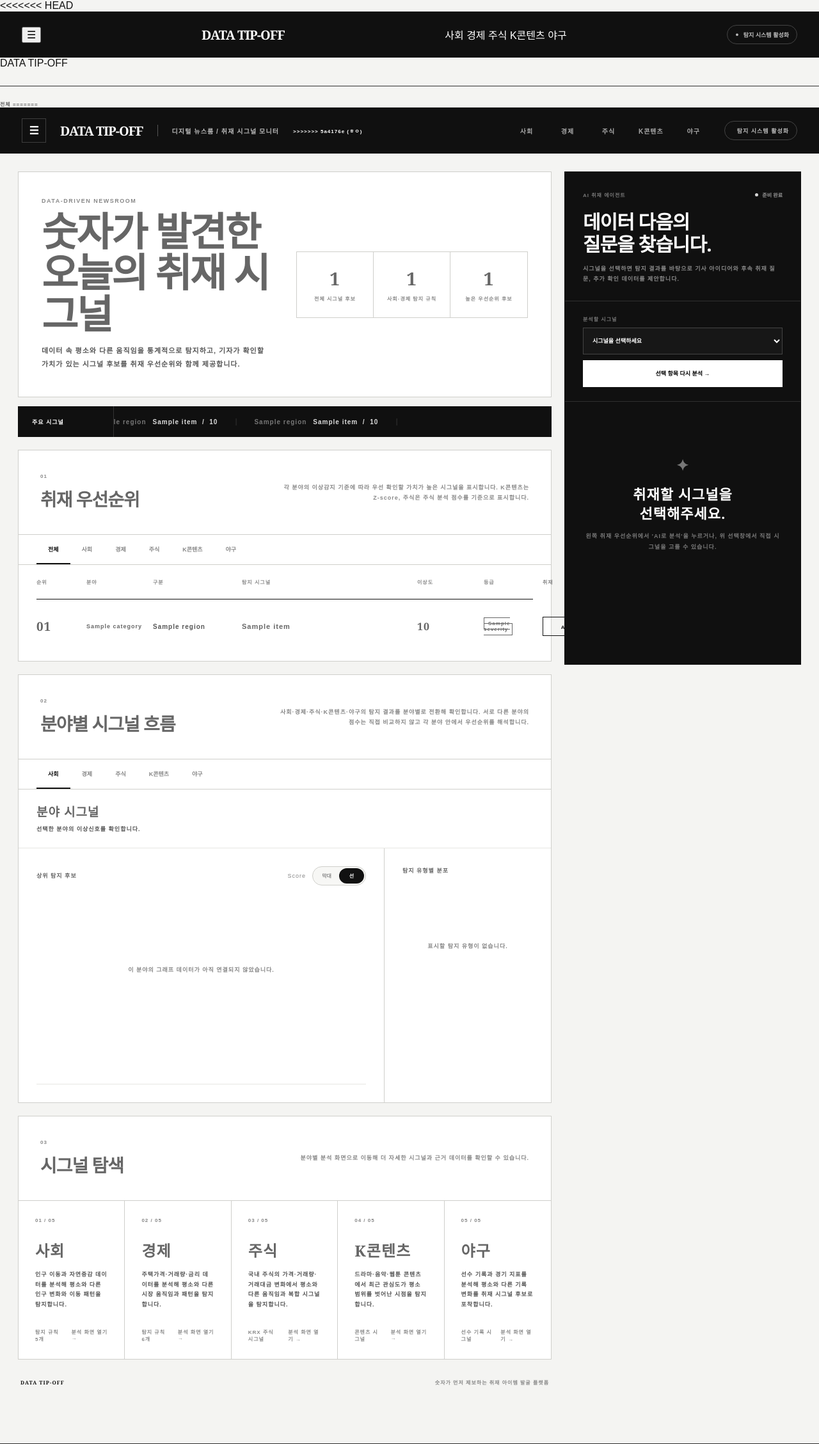
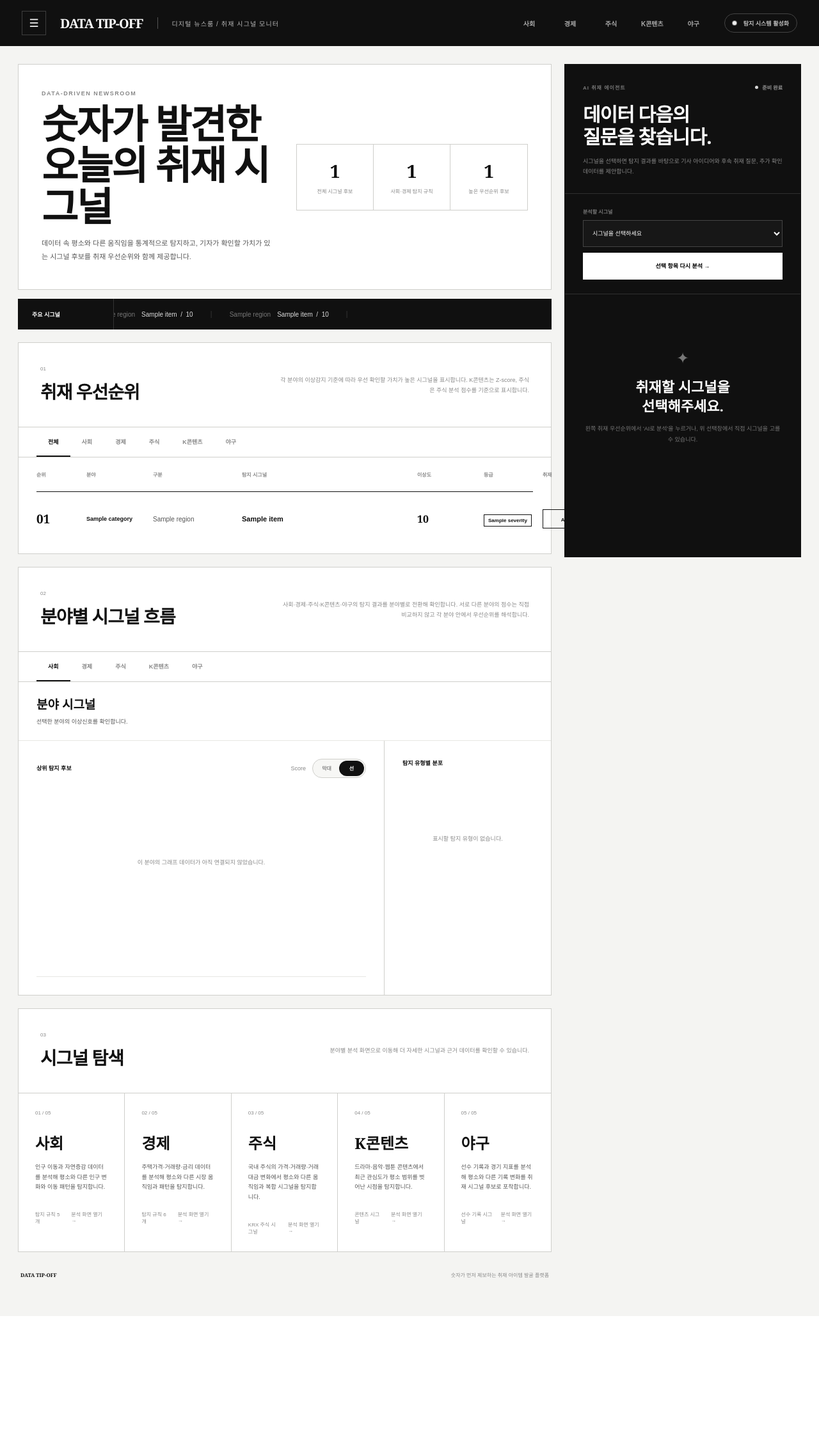
Before and after one commit to 2026-08-26/1chimonthjjang, a Flask app: template templates/home/home_index_v2_nav.html in a window 1280 px wide. Shown: the whole page at 64% size. After the commit the page ends 2057 px from the top, so only its background shows below. Run offline with Flask 3, Linux system fonts and the light colour scheme; the template is opened without the code that fills it: most values are stand-ins (such as "Sample title", 1, 10 or a date in 2020); parts of the project's set-up code (start-up, migrations or seed data) failed here and were passed over.

Commit message:
정은 수정

```diff
--- a/templates/home/home_index_v2_nav.html
+++ b/templates/home/home_index_v2_nav.html
@@ -112,7 +112,6 @@
             font-size: 9px;
             font-weight: 700;
         }
-<<<<<<< HEAD
         .blink-dot {
     display: inline-block;
     margin-right: 4px;
@@ -135,9 +134,7 @@
         transform: scale(0.8);
     }
 }
-=======
         .live-dot { width: 6px; height: 6px; border-radius: 50%; background: white; }
->>>>>>> 5a4176e (ㅎㅇ)
 
         /* SIDEBAR */
         .sidebar-overlay {
@@ -599,137 +596,12 @@
 <body>
 <div class="page">
 
-<<<<<<< HEAD
-<!-- ==================================================
-
-     HEADER
-
-================================================== -->
-
-<header class="header">
-
-    <button
-
-        id="menuButton"
-
-        class="menu-button"
-
-        type="button"
-
-    >
-
-        ☰
-
-    </button>
-
-    <a
-
-        href="/home-v2-nav"
-
-        class="brand"
-
-    >
-
-        DATA TIP-OFF
-
-    </a>
-
-    <nav class="top-nav">
-
-        <a href="/social">
-
-            사회
-
-        </a>
-
-        <a href="/economy">
-
-            경제
-
-        </a>
-
-        <a href="/stock">
-
-            주식
-
-        </a>
-
-        <a href="/trend">
-
-            K콘텐츠
-
-        </a>
-
-        <a href="/baseball">
-
-            야구
-
-        </a>
-
-    </nav>
-
-    <div class="live">
-    <span class="blink-dot">●</span>
-    탐지 시스템 활성화
-</div>
-</header>
-
-<!-- ==================================================
-
-     SIDEBAR
-
-================================================== -->
-
-<div
-
-    id="sidebarOverlay"
-
-    class="sidebar-overlay"
-
-></div>
-
-<aside
-
-    id="sidebar"
-
-    class="sidebar"
-
->
-
-    <button
-
-        id="sidebarClose"
-
-        class="sidebar-close"
-
-        type="button"
-
-    >
-
-        ×
-
-    </button>
-
-    <div class="sidebar-brand">
-
-        DATA TIP-OFF
-
-    </div>
-
-    <div class="sidebar-section">
-
-        <div class="sidebar-label">
-
-            전체
-
-=======
     <header class="header">
         <div class="brand-wrap">
             <button id="sidebar-toggle" class="menu-toggle" type="button" aria-label="메뉴 열기" aria-expanded="false">☰</button>
             <a href="/home-v2-nav" class="brand">DATA TIP-OFF</a>
             <div class="header-line"></div>
             <div class="header-sub">디지털 뉴스룸 / 취재 시그널 모니터</div>
->>>>>>> 5a4176e (ㅎㅇ)
         </div>
 
         <nav class="top-category-nav">
@@ -741,7 +613,7 @@
         </nav>
 
         <div class="header-right">
-            <div class="live"><span class="live-dot"></span>탐지 시스템 활성화</div>
+            <div class="live"><span class="live-dot blink-dot"></span>탐지 시스템 활성화</div>
         </div>
     </header>
 
--- a/web/home_v2_nav_routes.py
+++ b/web/home_v2_nav_routes.py
@@ -9,14 +9,14 @@ from flask import Blueprint, render_template
 from analysis.drama.mock_data import load_all_contents, generate_time_series
 from web.home_routes import load_dashboard_data
 
-<<<<<<< HEAD
+
 from analysis.drama.mock_data import load_all_contents
 
 import os
 import pandas as pd
-=======
 
->>>>>>> 5a4176e (ㅎㅇ)
+
+
 # =========================================================
 # BLUEPRINT
 # =========================================================
@@ -1150,66 +1150,22 @@ def home_v2_nav():
         if item.get("category") not in {"K콘텐츠", "주식"}
     ]
 
-    stock_signals = load_stock_home_signals(
-        limit=5
-    )
-
-<<<<<<< HEAD
-    stock_signals = (
-        load_stock_home_signals(
-            limit=5
-    )
-)
+    stock_signals = load_stock_home_signals(limit=5)
+    kcontent_signals = load_kcontent_home_signals(limit=5)
     baseball_signals = load_baseball_home_signals(limit=5)
-    # =====================================================
-    # 기존 사회/경제는 유지
-    # 실제 K콘텐츠만 뒤에 추가
-    # =====================================================
-
-    top_signals.extend(
-        kcontent_signals
-    )
-
-    top_signals.extend(
-    stock_signals
-    )
-    top_signals.extend(baseball_signals)
-    # =====================================================
-    # 터미널 확인
-    # =====================================================
-
-    print()
-    print(
-        "======================================"
-    )
-
-    print(
-        "[HOME] 메인페이지 데이터 확인"
-    )
-
-    print(
-        "전체 시그널:",
-        len(top_signals)
-    )
-
-    print(
-        "K콘텐츠:",
-        len(kcontent_signals)
-    )
-    print(
-        "주식:",
-        len(stock_signals)
-    )
-    print("야구:", len(baseball_signals))
-    for item in kcontent_signals:
-=======
-    kcontent_signals = load_kcontent_home_signals(
-        limit=5
-    )
 
     top_signals = list(base_top_signals)
     top_signals.extend(stock_signals)
     top_signals.extend(kcontent_signals)
+    top_signals.extend(baseball_signals)
+
+    print()
+    print("======================================")
+    print("[HOME] 메인페이지 데이터 확인")
+    print("전체 시그널:", len(top_signals))
+    print("K콘텐츠:", len(kcontent_signals))
+    print("주식:", len(stock_signals))
+    print("야구:", len(baseball_signals))
 
     category_flow = build_category_flow(
         base_top_signals
@@ -1218,7 +1174,7 @@ def home_v2_nav():
     print()
     print("========================================")
     print("[HOME] 분야별 시그널 흐름 연결")
->>>>>>> 5a4176e (ㅎㅇ)
+
 
     for key in (
         "social",
```
